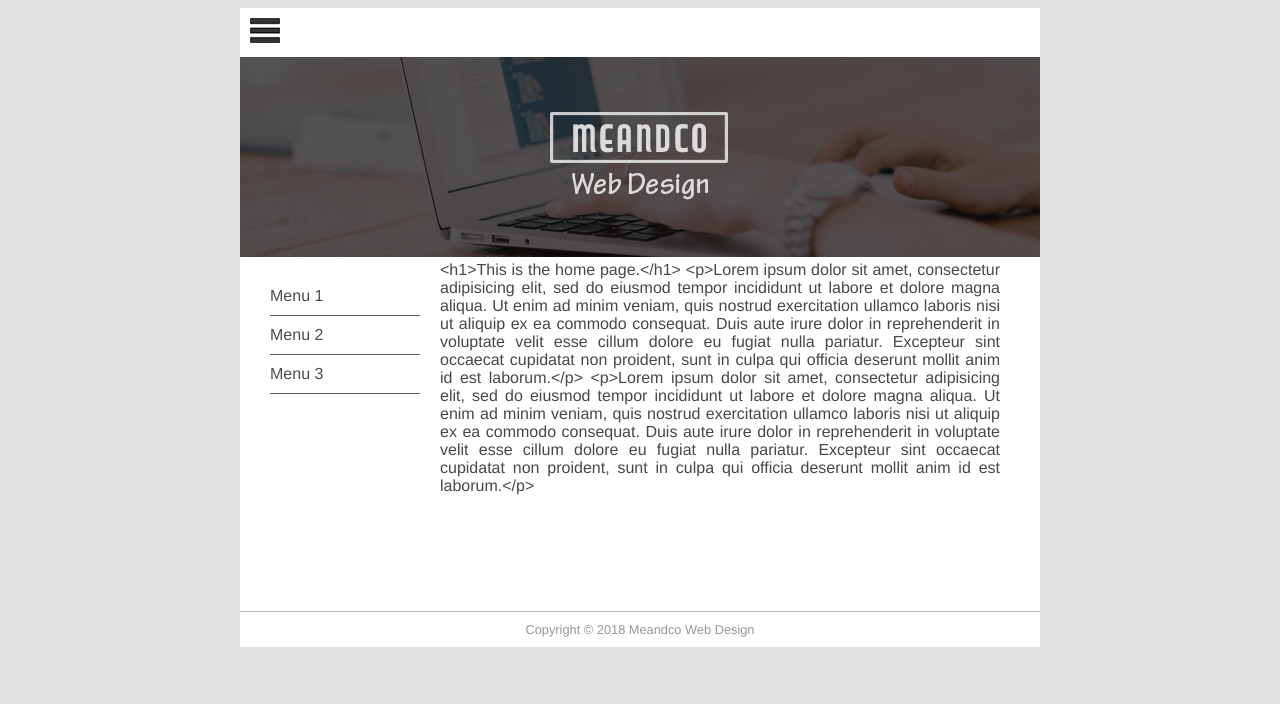
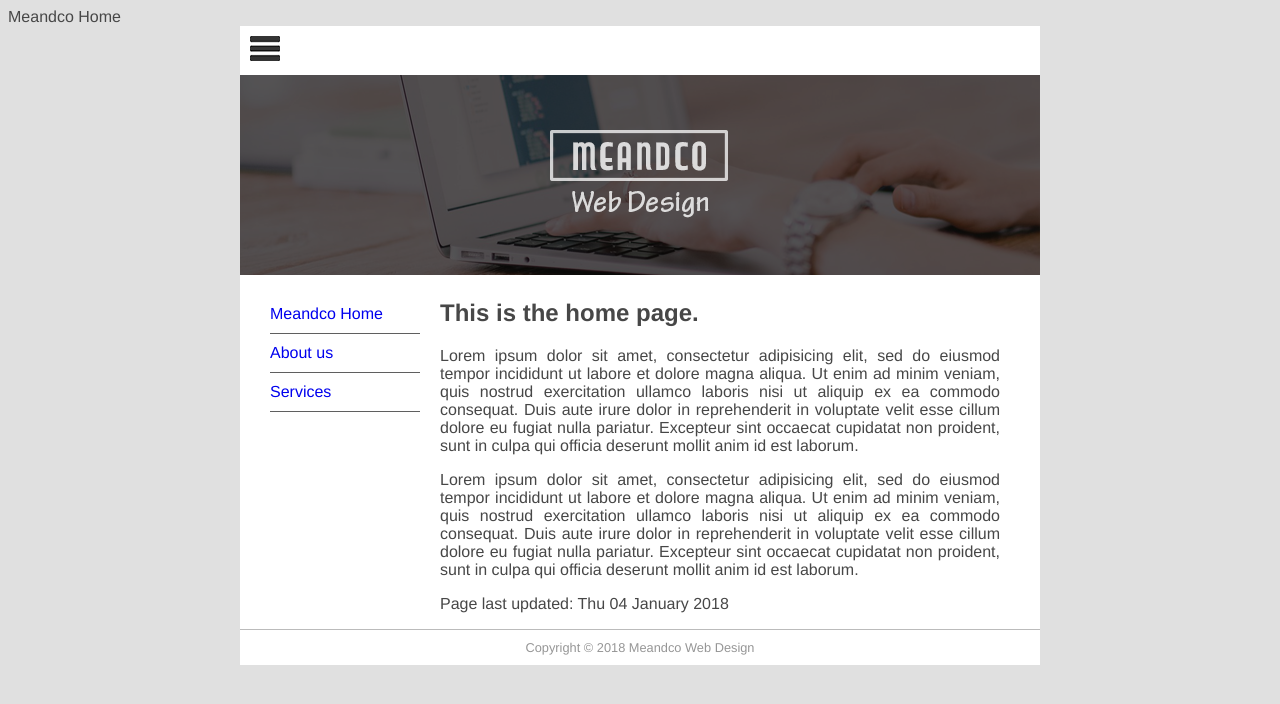
Before and after one commit to nycowboy04/mfdw_project, a Django app: page / in a window 1280 px wide. Shown: the top 704 px of the page. Run offline with Django 3.2, Linux system fonts and the light colour scheme; data comes from the database, SQL or seed files in the repository; both versions use the stored data as it was after the commit.

Commit message:
in the middle of chapter 9

```diff
--- a/mfdw_site/templates/base.html
+++ b/mfdw_site/templates/base.html
@@ -1,10 +1,12 @@
+<!DOCTYPE html>
 {% load static %}
-<!DOCTYPE html>
 <html>
   <head>
     <meta charset="utf-8">
+    {% block title %}
     <title>Untitled Document</title>
-    <link href="{% static 'main.css' %}" rel="stylesheet" type="text/css"
+    {% endblock title %}
+    <link href="{% static 'main.css' %}" rel="stylesheet" type="text/css">
   </head>
   <body>
     <div id="wrapper">
@@ -15,7 +17,11 @@
       </header>
       <aside id="leftsidebar">
         <nav id="nav">
-          <ul><li>Menu 1</li><li>Menu 2</li><li>Menu 3</li></ul>
+          <ul>
+            {% block sidenav %}
+            <li>Menu 1</li><li>Menu 2</li><li>Menu 3</li>
+            {% endblock sidenav %}
+          </ul>
         </nav>
       </aside>
       <section id="main">
--- a/mfdw_site/templates/pages/page.html
+++ b/mfdw_site/templates/pages/page.html
@@ -1,8 +1,23 @@
 {% extends "base.html" %}
 
+{% block title %} {{title}} {% endblock title %}
+
+{% block sidenav %}
+  {% for page in page_list %}
+  <li>
+    <a href="{{page.permalink}}">{{page.title}}</a>
+  </li>
+  {% endfor %}
+{% endblock sidenav %}
+
 {% block content %}
+{% autoescape off %}
+{{ content }}
+{% endautoescape %}
 
 
-{{ content }}
+<p>
+  Page last updated: {{ last_updated|date:'D d F Y'}}
+</p>
 
 {% endblock content %}
--- a/pages/views.py
+++ b/pages/views.py
@@ -1,14 +1,15 @@
-from django.shortcuts import render
+from django.shortcuts import render, get_object_or_404
 # from django.http import HttpResponse
 from . models import Page
 
 def index (request, pagename):
     pagename = '/' + pagename
-    pg=Page.objects.get(permalink=pagename)
+    pg= get_object_or_404(Page, permalink=pagename)
     context ={
         'title' : pg.title,
         'content' : pg.bodytext,
         'last_updated' : pg.update_date,
+        'page_list' : Page.objects.all(),
     }
     #assert False
     return render(request, 'pages/page.html', context)
```
Also changed, not shown: db.sqlite3.
